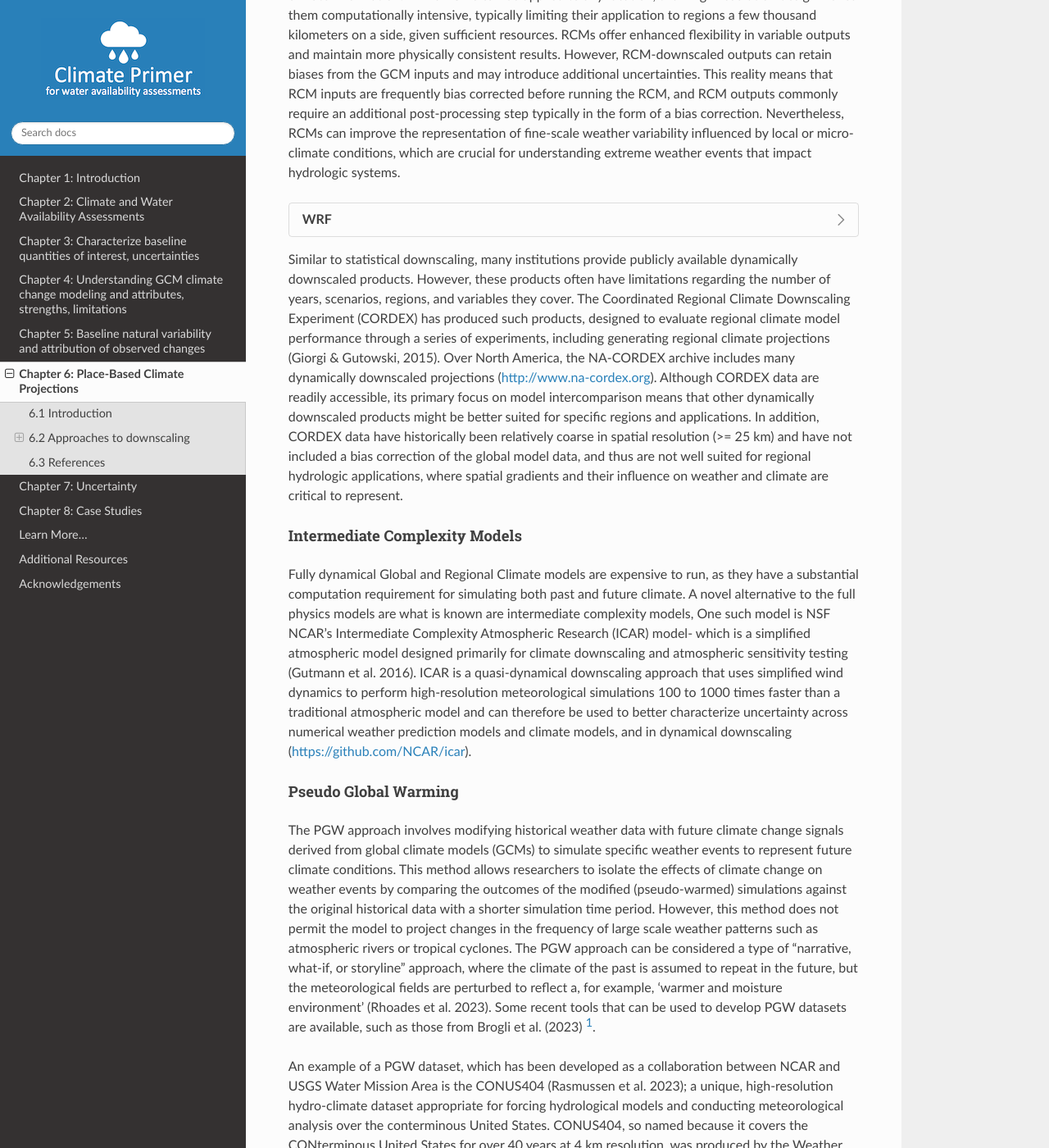
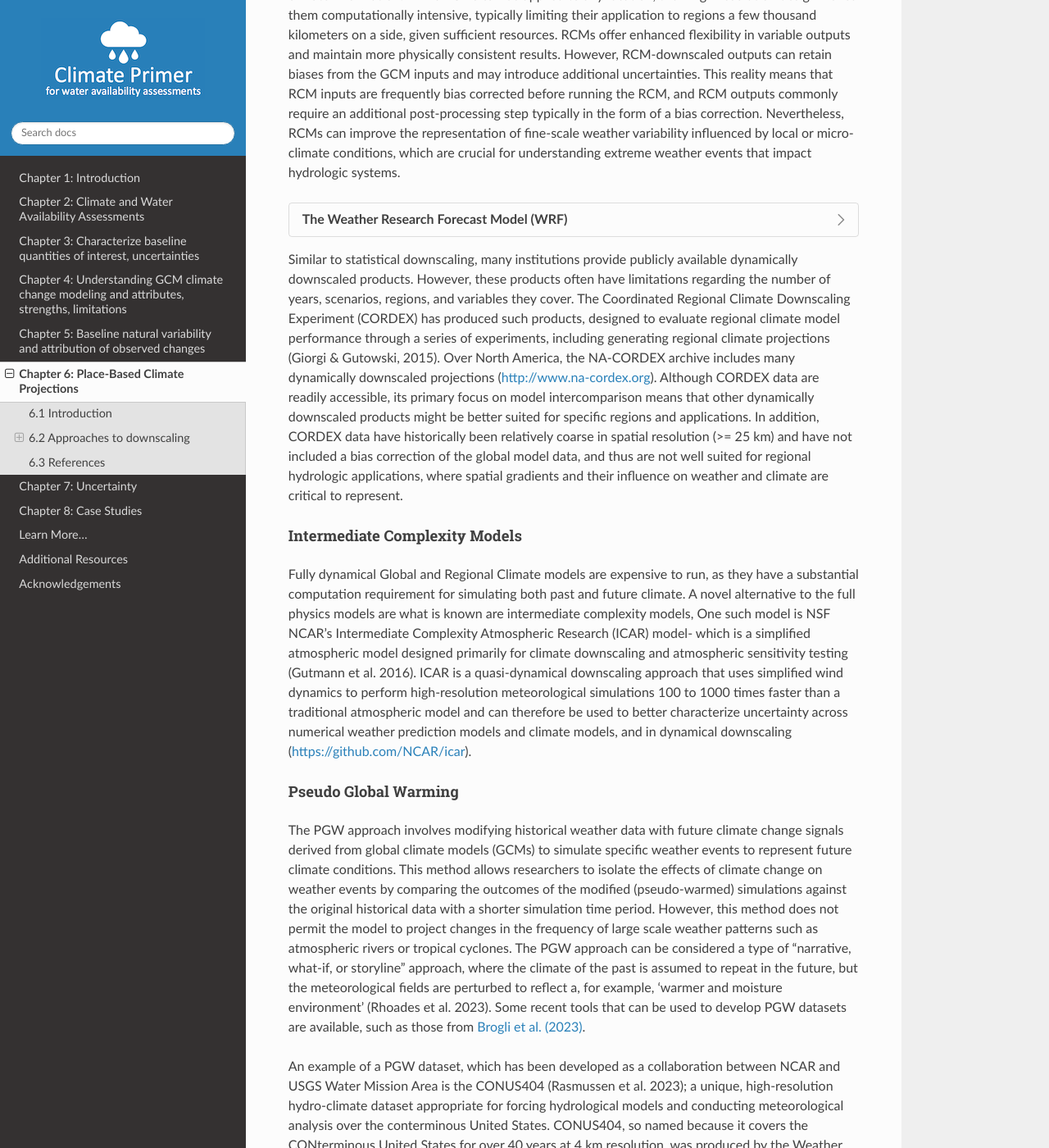
Before and after one commit to NCAR/climate-primer-water, a Sphinx documentation site: the page built from doc/ch6_downscaling.rst, in a window 1280 px wide and 1400 px high, scrolled down 7920 px. Shown: the whole window at 82% size. Built offline with Sphinx 7.4.7 and the Read the Docs theme 2.0.0, drawn with Linux system fonts in a browser that asks for light colours; some of the changed text lies outside the part shown.

Commit message:
Update ch6_downscaling.rst

```diff
--- a/doc/ch6_downscaling.rst
+++ b/doc/ch6_downscaling.rst
@@ -447,7 +447,7 @@
 conditions, which are crucial for understanding extreme weather events
 that impact hydrologic systems.
 
-.. dropdown:: **WRF**
+.. dropdown:: **The Weather Research Forecast Model (WRF)**
 
     *The Weather Research Forecast Model (WRF)* - The WRF model is one of
     the most widely used dynamical downscaling tools available for
@@ -550,7 +550,7 @@
 future, but the meteorological fields are perturbed to reflect a, for
 example, ‘warmer and moisture environment’ (Rhoades et al. 2023). Some
 recent tools that can be used to develop PGW datasets are available,
-such as those from Brogli et al. (2023) [1]_.
+such as those from `Brogli et al. (2023) <https://github.com/Potopoles/PGW4ERA5>`_.
 
 An example of a PGW dataset, which has been developed as a collaboration
 between NCAR and USGS Water Mission Area is the CONUS404 (Rasmussen et
@@ -931,8 +931,6 @@
 precipitation from regional climate models." International Journal of
 Climatology, 31(10), 1530-1544.
 
-.. [1]
-   https://github.com/Potopoles/PGW4ERA5
 
 .. |image1| image:: media/ch6/image1.png
    :width: 6.5in
```
